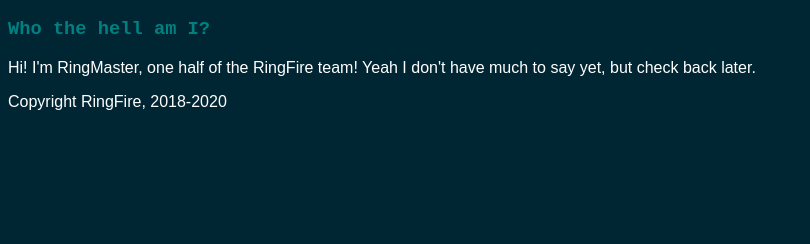
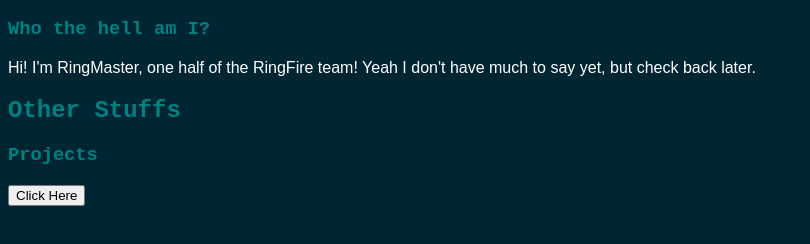
Before and after one commit to The-Final-Ringmaster/The-Final-Ringmaster.github.io, a plain HTML site: page index.html in a window 1280 px wide. Shown: the part 48-292 px from the top of the page, without its empty margins (0-810 px from the left). Drawn offline with Linux system fonts and the light colour scheme.

Commit message:
Update index.html

```diff
--- a/index.html
+++ b/index.html
@@ -6,5 +6,9 @@
   <h1>The Final Ringmaster</h1>
   <h3>Who the hell am I?</h3>
   <p>Hi! I'm RingMaster, one half of the RingFire team! Yeah I don't have much to say yet, but check back later.</p>
-  <p class="footer">Copyright RingFire, 2018-2020</p>
+  <h2>Other Stuffs</h2>
+  <h3>Projects</h3>
+  <button onclick="window.location.href='https://miko1112.github.io/poido.html';">
+      Click Here
+   </button>
 </body>
```
